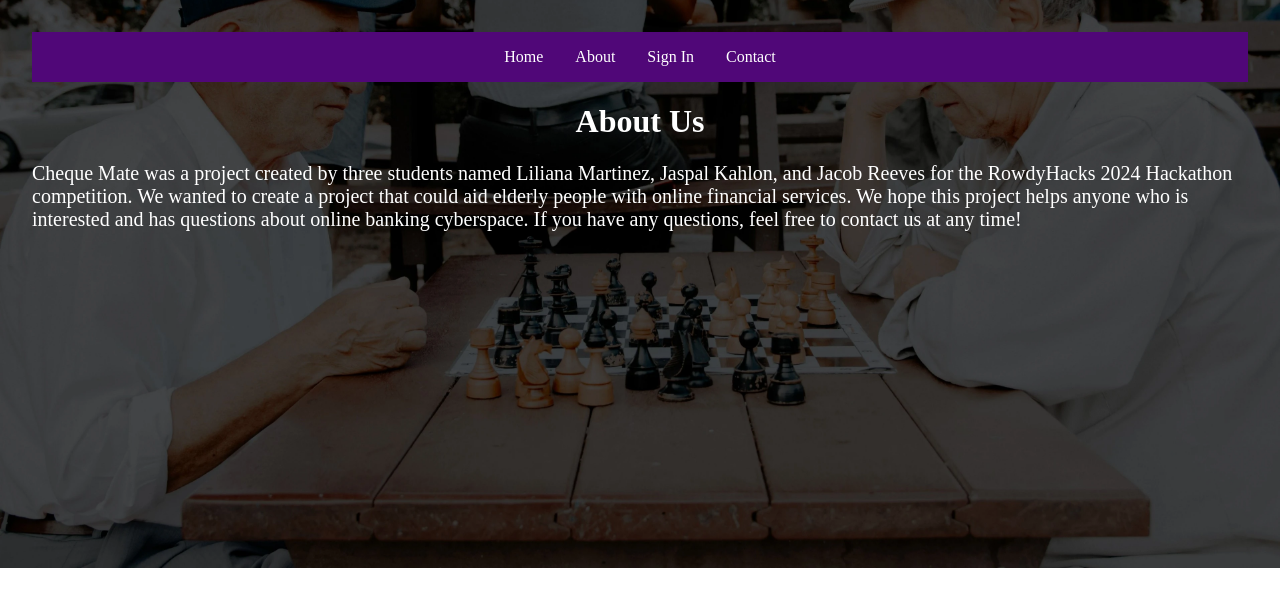
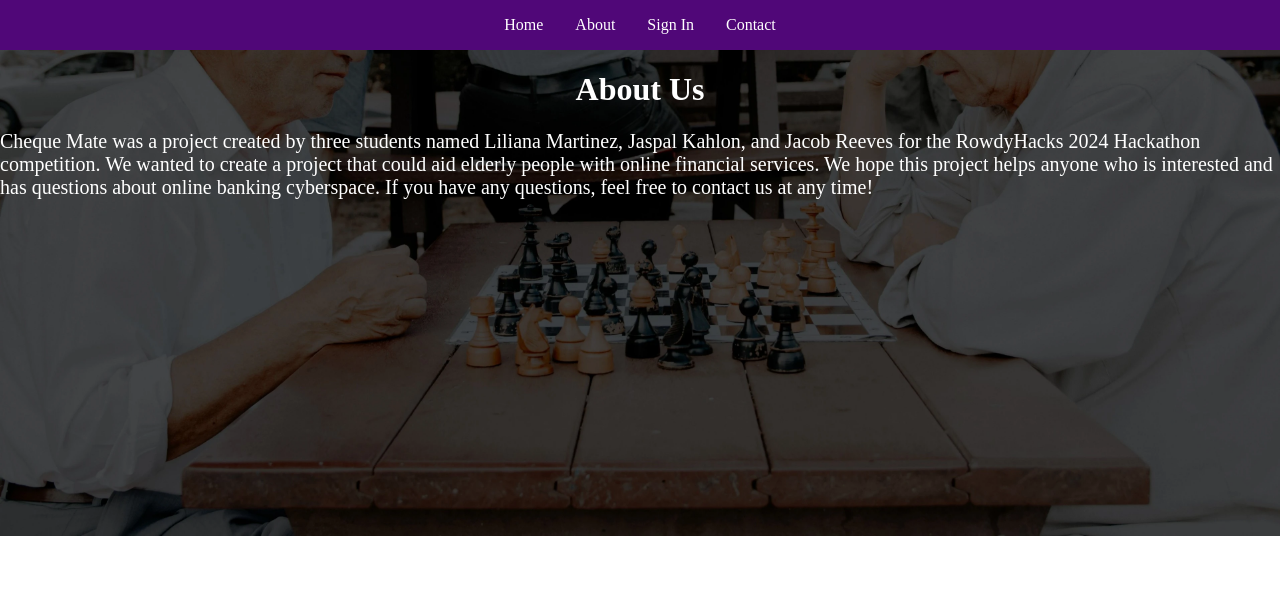
Before and after one commit to jakejackjoockjake/ChequeMate, a plain HTML site: page about.html in a window 1280 px wide. Drawn offline with Linux system fonts and the light colour scheme.

Commit message:
Changes to body

```diff
--- a/about.css
+++ b/about.css
@@ -1,5 +1,8 @@
 body {
-    background-color: white;
+    background-image: url('img/old-people.webp');
+    background-position: center;
+    background-repeat: no-repeat;
+    background-size: cover;
     padding: 0;
     margin: 0;
 }
@@ -40,14 +43,6 @@ h3 {
 .main-contianer {
     width: 100%;
     height: auto;
-}
-
-body {
-    background-image: url('img/old-people.webp');
-    background-position: center;
-    background-repeat: no-repeat;
-    background-size: cover;
-    padding: 2rem;
 }
 
 .text-container h1 {
```
